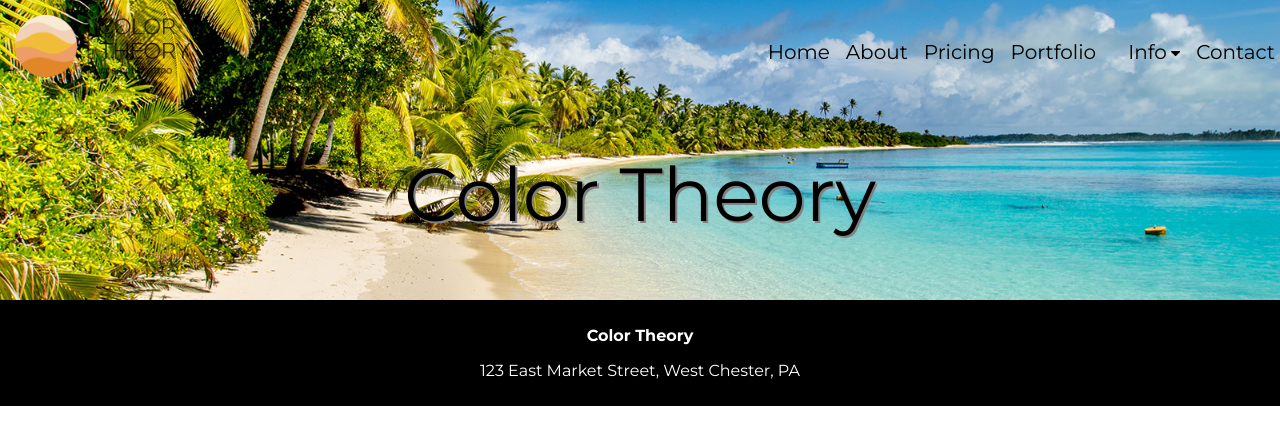
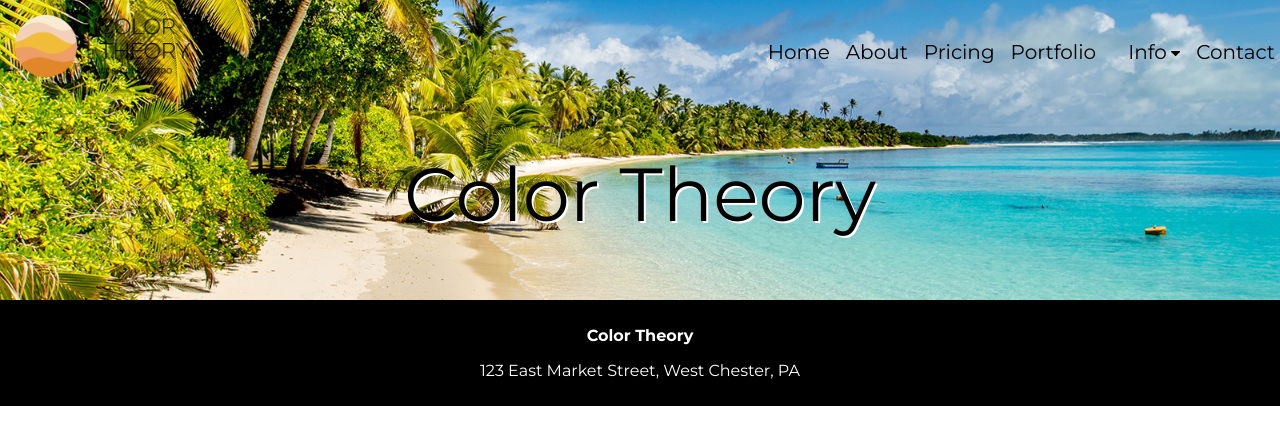
Before and after one commit to crogenmuser/Website, a Jekyll site: the page built from pricing/index.md, in a window 1280 px wide. Shown: the top 445 px of the page. Built offline with Jekyll 4.4.1, drawn with Linux system fonts in a browser that asks for light colours; nearby versions of some CDN libraries.

Commit message:
MEssed with fonts

```diff
--- a/css/main.css
+++ b/css/main.css
@@ -27,7 +27,7 @@ body {
 /* uhhhhh h1 in that title, thing above is div */
 #message > h1{
     text-align: center;
-    text-shadow: 2px 2px grey;
+    text-shadow: 2px 2px white;
     font-size: 75px;
     font-weight: 300;
     font-style: normal;
@@ -93,6 +93,7 @@ button p {
     text-decoration: none;
     display: block;
     text-align: left;
+    font-size: 16px;
 }
 
 /* Add a grey background color to dropdown links on hover */
```
